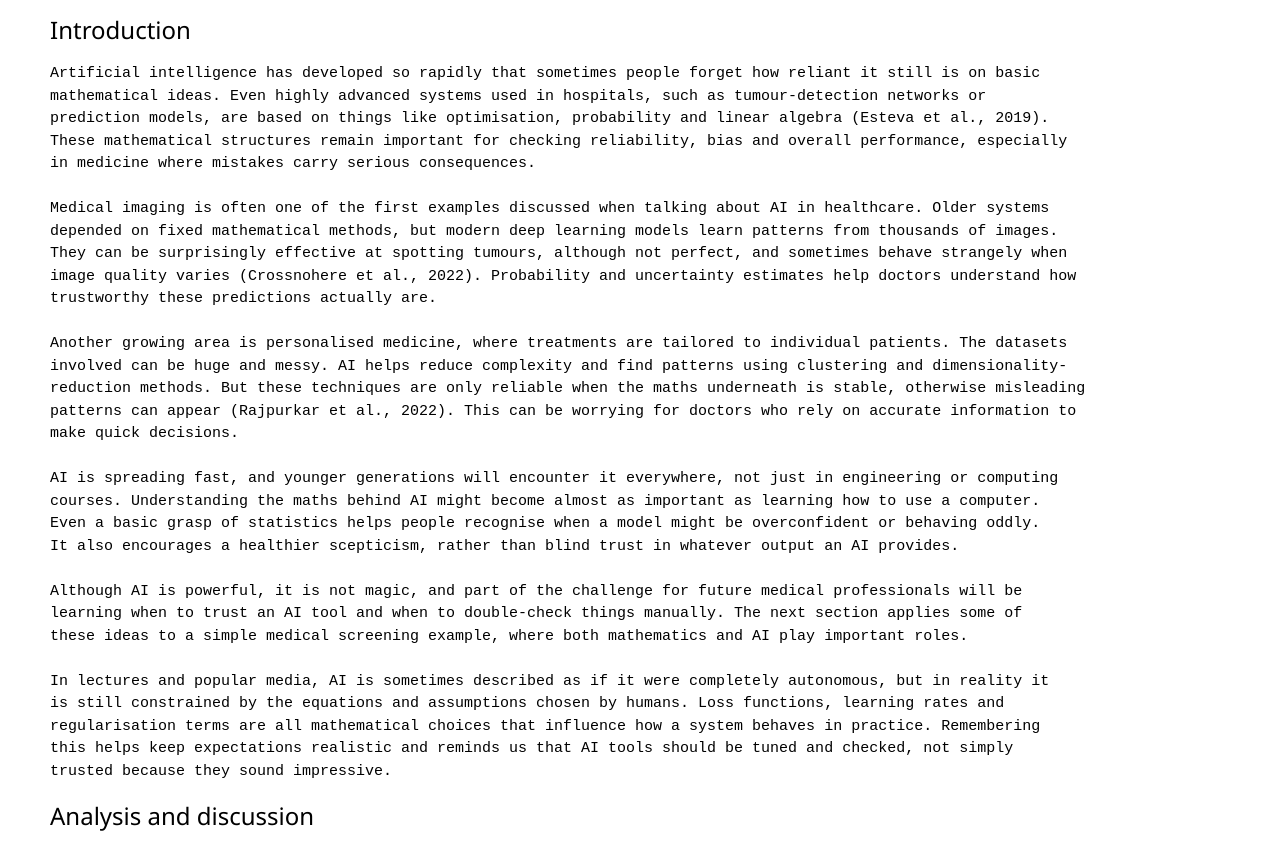
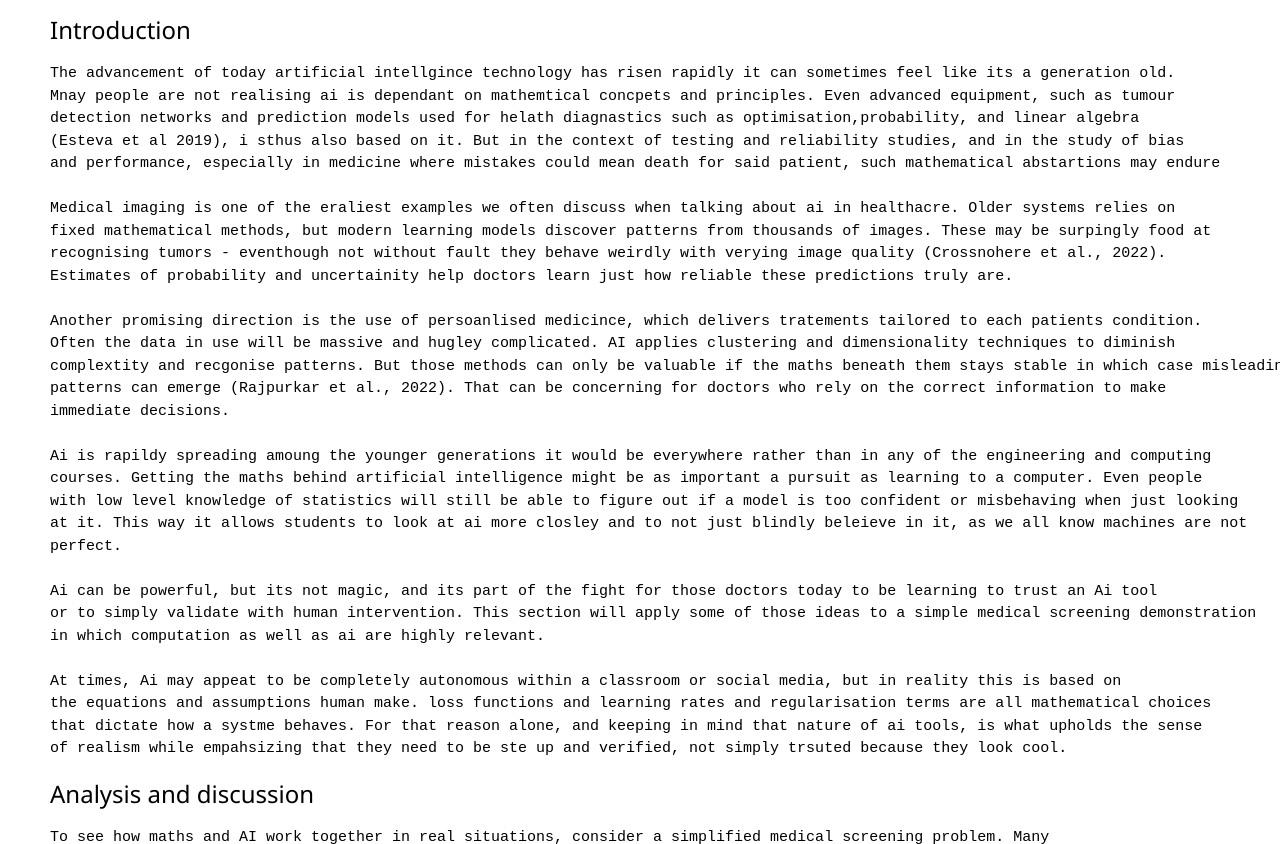
Before and after one commit to FEPSFY6924326/FY6924326, a plain HTML site: page index.html in a window 1280 px wide. Shown: the part 500-1344 px from the top of the page. Drawn offline with nearby package versions, Linux system fonts and the light colour scheme.

Commit message:
Update index.html

```diff
--- a/index.html
+++ b/index.html
@@ -87,38 +87,37 @@ and to consider these points when making a final judgement
 <h3 id="Introduction">Introduction</h3>
 <p class="ex1">
 <pre id="Introduction_InText">
-Artificial intelligence has developed so rapidly that sometimes people forget how reliant it still is on basic
-mathematical ideas. Even highly advanced systems used in hospitals, such as tumour-detection networks or
-prediction models, are based on things like optimisation, probability and linear algebra (Esteva et al., 2019).
-These mathematical structures remain important for checking reliability, bias and overall performance, especially
-in medicine where mistakes carry serious consequences.
+The advancement of today artificial intellgince technology has risen rapidly it can sometimes feel like its a generation old.
+Mnay people are not realising ai is dependant on mathemtical concpets and principles. Even advanced equipment, such as tumour
+detection networks and prediction models used for helath diagnastics such as optimisation,probability, and linear algebra
+(Esteva et al 2019), i sthus also based on it. But in the context of testing and reliability studies, and in the study of bias
+and performance, especially in medicine where mistakes could mean death for said patient, such mathematical abstartions may endure
 
-Medical imaging is often one of the first examples discussed when talking about AI in healthcare. Older systems
-depended on fixed mathematical methods, but modern deep learning models learn patterns from thousands of images.
-They can be surprisingly effective at spotting tumours, although not perfect, and sometimes behave strangely when
-image quality varies (Crossnohere et al., 2022). Probability and uncertainty estimates help doctors understand how
-trustworthy these predictions actually are.
+Medical imaging is one of the eraliest examples we often discuss when talking about ai in healthacre. Older systems relies on
+fixed mathematical methods, but modern learning models discover patterns from thousands of images. These may be surpingly food at
+recognising tumors - eventhough not without fault they behave weirdly with verying image quality (Crossnohere et al., 2022).
+Estimates of probability and uncertainity help doctors learn just how reliable these predictions truly are.
 
-Another growing area is personalised medicine, where treatments are tailored to individual patients. The datasets
-involved can be huge and messy. AI helps reduce complexity and find patterns using clustering and dimensionality-
-reduction methods. But these techniques are only reliable when the maths underneath is stable, otherwise misleading
-patterns can appear (Rajpurkar et al., 2022). This can be worrying for doctors who rely on accurate information to
-make quick decisions.
+Another promising direction is the use of persoanlised medicince, which delivers tratements tailored to each patients condition.
+Often the data in use will be massive and hugley complicated. AI applies clustering and dimensionality techniques to diminish
+complextity and recgonise patterns. But those methods can only be valuable if the maths beneath them stays stable in which case misleading
+patterns can emerge (Rajpurkar et al., 2022). That can be concerning for doctors who rely on the correct information to make
+immediate decisions.
 
-AI is spreading fast, and younger generations will encounter it everywhere, not just in engineering or computing
-courses. Understanding the maths behind AI might become almost as important as learning how to use a computer.
-Even a basic grasp of statistics helps people recognise when a model might be overconfident or behaving oddly.
-It also encourages a healthier scepticism, rather than blind trust in whatever output an AI provides.
+Ai is rapildy spreading amoung the younger generations it would be everywhere rather than in any of the engineering and computing
+courses. Getting the maths behind artificial intelligence might be as important a pursuit as learning to a computer. Even people
+with low level knowledge of statistics will still be able to figure out if a model is too confident or misbehaving when just looking
+at it. This way it allows students to look at ai more closley and to not just blindly beleieve in it, as we all know machines are not
+perfect.
 
-Although AI is powerful, it is not magic, and part of the challenge for future medical professionals will be
-learning when to trust an AI tool and when to double-check things manually. The next section applies some of
-these ideas to a simple medical screening example, where both mathematics and AI play important roles.
+Ai can be powerful, but its not magic, and its part of the fight for those doctors today to be learning to trust an Ai tool
+or to simply validate with human intervention. This section will apply some of those ideas to a simple medical screening demonstration
+in which computation as well as ai are highly relevant.
 
-In lectures and popular media, AI is sometimes described as if it were completely autonomous, but in reality it
-is still constrained by the equations and assumptions chosen by humans. Loss functions, learning rates and
-regularisation terms are all mathematical choices that influence how a system behaves in practice. Remembering
-this helps keep expectations realistic and reminds us that AI tools should be tuned and checked, not simply
-trusted because they sound impressive.
+At times, Ai may appeat to be completely autonomous within a classroom or social media, but in reality this is based on
+the equations and assumptions human make. loss functions and learning rates and regularisation terms are all mathematical choices
+that dictate how a systme behaves. For that reason alone, and keeping in mind that nature of ai tools, is what upholds the sense
+of realism while empahsizing that they need to be ste up and verified, not simply trsuted because they look cool.
 </pre>
 </p>
 
```
